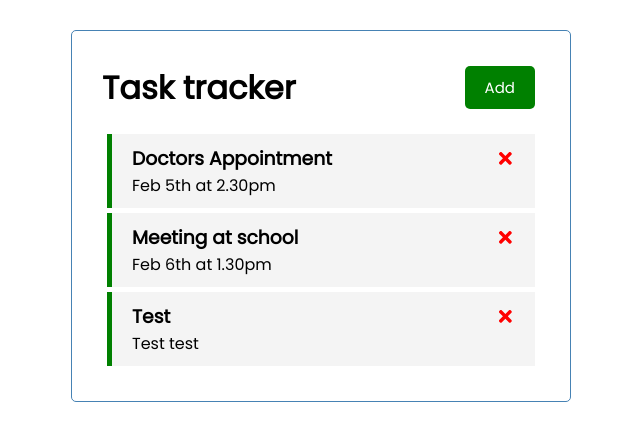
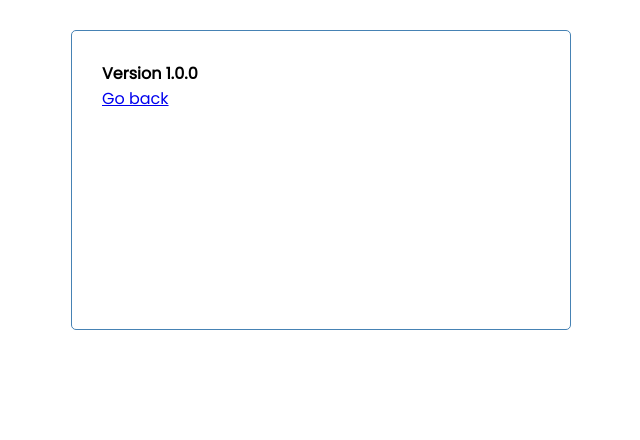
Before and after one commit to jamie-codez/React-refresh, a React (Create React App) app: page /about in a window 1280 px wide. Shown: the top 440 px of the page, without its empty margins (319-959 px from the left). Built offline with nearby package versions, Linux system fonts and the light colour scheme; data requests are answered from the project's data file.

Commit message:
Hacky navigation between routes

```diff
--- a/package.json
+++ b/package.json
@@ -10,6 +10,7 @@
     "react": "^18.2.0",
     "react-dom": "^18.2.0",
     "react-icons": "^4.7.1",
+    "react-router-dom": "^6.6.0",
     "react-scripts": "5.0.1",
     "web-vitals": "^2.1.4"
   },
@@ -18,7 +19,7 @@
     "build": "react-scripts build",
     "test": "react-scripts test",
     "eject": "react-scripts eject",
-    "server":"json-server --watch db.json --port 5000"
+    "server": "json-server --watch db.json --port 5000"
   },
   "eslintConfig": {
     "extends": [
--- a/src/App.js
+++ b/src/App.js
@@ -1,5 +1,8 @@
 import { useState, useEffect } from "react";
+import { BrowserRouter as Router, Route, Routes } from "react-router-dom";
+import About from "./components/About";
 import AddTask from "./components/AddTask";
+import Footer from "./components/Footer";
 import Header from "./components/Header";
 import Tasks from "./components/Tasks";
 function App() {
@@ -73,6 +76,9 @@
   };
 
   return (
+    <Router>
+      <Routes>
+      <Route path="/" exact element = {
       <div className="container">
         <Header
           onAdd={() => setShowAddTask(!showAddTask)}
@@ -80,11 +86,19 @@
         />
         {showAddTask && <AddTask onAdd={addTask} />}
         {tasks.length > 0 ? (
-        <Tasks tasks={tasks} onDelete={deleteTask} onToggle={toggleReminder} />
+          <Tasks
+            tasks={tasks}
+            onDelete={deleteTask}
+            onToggle={toggleReminder}
+          />
         ) : (
           "No tasks to show"
         )}
-    </div>
+        <Footer />
+      </div>} />
+      <Route path="/about" element={<About/>} />
+      </Routes>
+    </Router>
   );
 }
 
--- /dev/null
+++ b/src/components/About.js
@@ -0,0 +1,12 @@
+import React from 'react'
+
+const About = () => {
+  return (
+    <div className='container'>
+        <h4>Version 1.0.0</h4>
+        <a href="/">Go back</a>
+    </div>
+  )
+}
+
+export default About
--- /dev/null
+++ b/src/components/Footer.js
@@ -0,0 +1,10 @@
+const Footer = () => {
+  return (
+    <footer>
+      <p>Copyright &copy; {new Date().getFullYear()}</p>
+      <a href="/about">About</a>
+    </footer>
+  );
+};
+
+export default Footer;
```
Also changed, not shown: 1 other file (tests, documents, lock files or other folders). Lines whose indentation alone changed are shown as unchanged.
